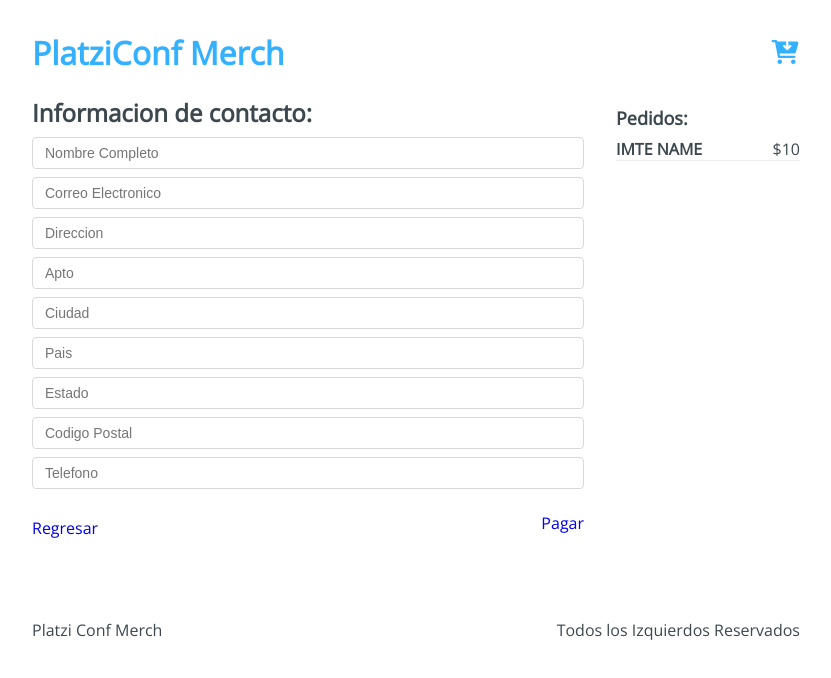
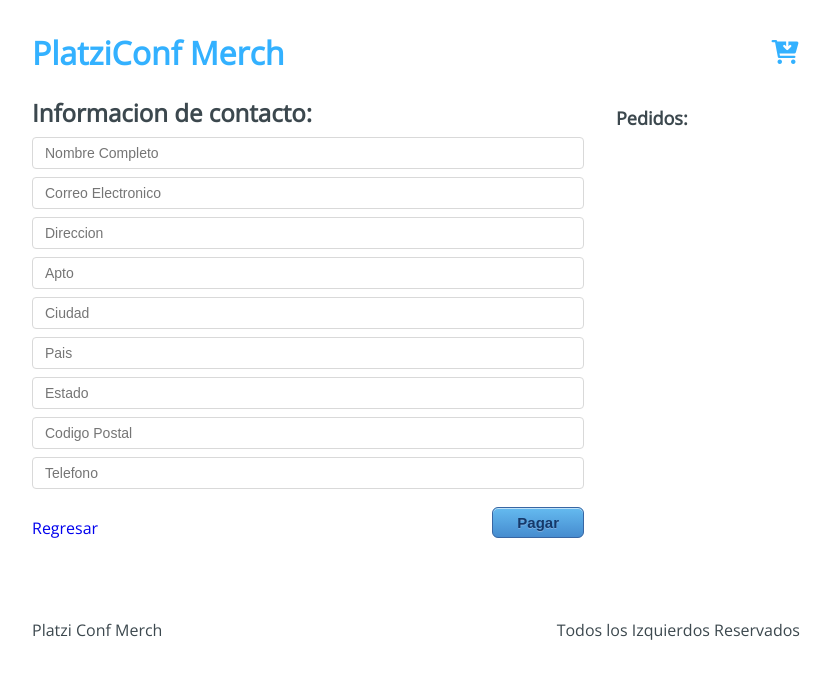
Before and after one commit to yonaiker-web/Platzi-Config-Store, a React app: page /checkout/information in a window 1280 px wide. Shown: the top 678 px of the page, without its empty margins (224-1055 px from the left). Built offline with nearby package versions, Linux system fonts and the light colour scheme.

Commit message:
guardando form informacion de contacto

```diff
--- a/src/containers/Information.jsx
+++ b/src/containers/Information.jsx
@@ -1,8 +1,38 @@
-import React from 'react';
-import { Link } from 'react-router-dom';
+import React, { useContext, useRef } from 'react';
+import { Link, useHistory } from 'react-router-dom';
 import '../styles/components/Information.css';
 
+import AppContext from '../context/AppContext';
+
 const Information = () => {
+  const { state, addToBuyer } = useContext(AppContext);
+  //almacena la referencia de lo que este en el formulario
+  const form = useRef(null);
+  //almacena el historial de la navegacion
+  const history = useHistory();
+  const { cart } = state;
+
+  //accion al pagar
+  const handleSubmit = () => {
+    //guardamos en formData y creamo un nuevo FormData y le pasamos el current (todo) desde la refernecia del formulario
+    const formData = new FormData(form.current);
+    //creamos un comprador y almacenamos en cada una de ellas un formData obtenido por en name del formulario
+    const buyer = {
+      name: formData.get('name'),
+      email: formData.get('email'),
+      address: formData.get('address'),
+      apto: formData.get('apto'),
+      city: formData.get('city'),
+      country: formData.get('country'),
+      state: formData.get('state'),
+      cp: formData.get('cp'),
+      phone: formData.get('phone'),
+    };
+    addToBuyer(buyer);
+    history.push('/checkout/payment');
+  };
+  console.log('form', form);
+
   return (
     <div className="Information">
       <div className="Information-content">
@@ -10,7 +40,7 @@
           <h2>Informacion de contacto: </h2>
         </div>
         <div className="Information-form">
-          <form action="">
+          <form ref={form}>
             <input type="text" placeholder="Nombre Completo" name="name" />
             <input type="text" placeholder="Correo Electronico" name="email" />
             <input type="text" placeholder="Direccion" name="address" />
@@ -25,22 +55,26 @@
 
         <div className="Information-buttons">
           <div className="Information-back">
-            <Link to="">Regresar</Link>
+            <Link to="/checkout">Regresar</Link>
           </div>
           <div className="Information-next">
-            <Link to="/Checkout/payment">Pagar</Link>
+            <button type="button" onClick={() => handleSubmit()}>
+              Pagar
+            </button>
           </div>
         </div>
       </div>
 
       <div className="Information-sidebar">
         <h3>Pedidos: </h3>
-        <div className="Information-item">
-          <div className="Information-element">
-            <h4>IMTE NAME</h4>
-            <span>$10</span>
+        {cart.map((item) => (
+          <div className="Information-item" key={item.title}>
+            <div className="Information-element">
+              <h4>{item.title}</h4>
+              <span>$ {item.price}</span>
+            </div>
           </div>
-        </div>
+        ))}
       </div>
     </div>
   );
--- a/src/hooks/useInitialState.js
+++ b/src/hooks/useInitialState.js
@@ -22,9 +22,14 @@
     });
   };
 
+  const addToBuyer = (payload) => {
+    setState({ ...state, buyer: [...state.buyer, payload] });
+  };
+
   return {
     addToCart,
     removeFromCart,
+    addToBuyer,
     state,
   };
 };
--- a/src/initialState.js
+++ b/src/initialState.js
@@ -1,5 +1,6 @@
 export default {
   cart: [],
+  buyer: [],
   products: [
     {
       id: '1',
```
